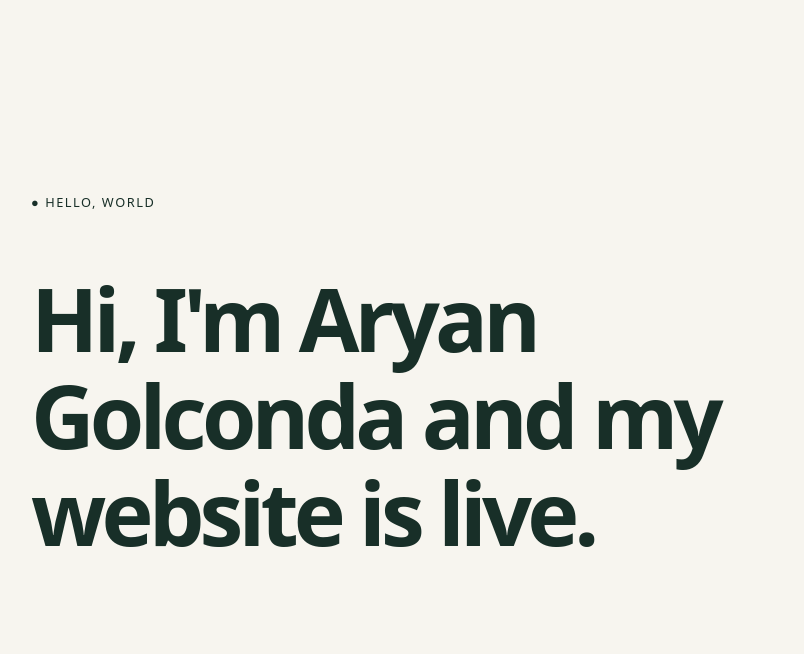
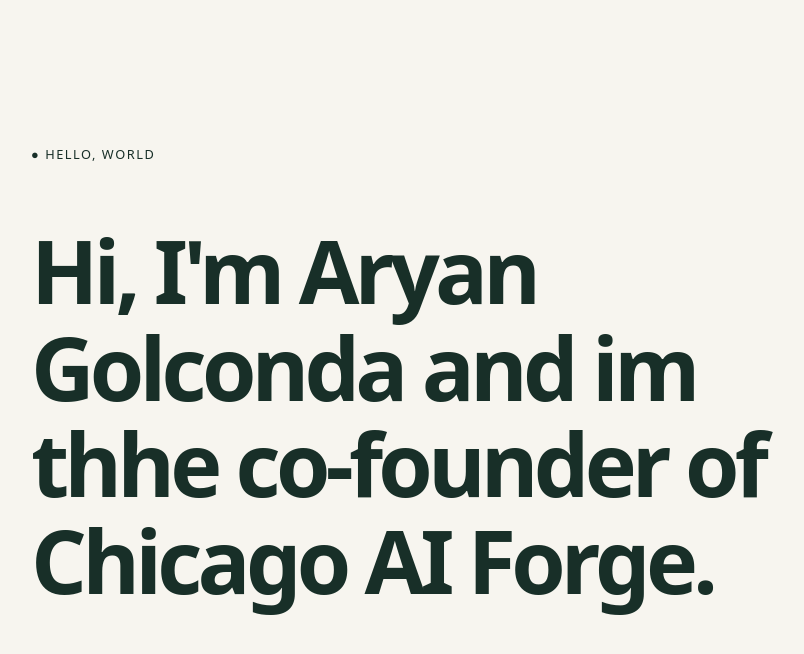
Before and after one commit to Aryang-20/hello-site, a plain HTML site: page index.html in a window 1280 px wide. Shown: the whole page, without its empty margins (179-983 px from the left). Drawn offline with Linux system fonts and the light colour scheme.

Commit message:
Modify introduction in index.html
Updated the introduction text to include the role as co-founder of Chicago AI Forge.

```diff
--- a/index.html
+++ b/index.html
@@ -1,2 +1,2 @@
 <!doctype html>
-<html lang="en"><head><meta charset="utf-8"><meta name="viewport" content="width=device-width,initial-scale=1"><title>Aryan Golconda</title><style>body{margin:0;min-height:100svh;display:grid;place-items:center;background:#f7f5ef;color:#182f28;font-family:system-ui,sans-serif}main{max-width:860px;padding:2rem}p{font-size:.8rem;letter-spacing:.12em;text-transform:uppercase}h1{font-size:clamp(2.5rem,7vw,5.5rem);line-height:1.1;letter-spacing:-.055em;font-weight:600}</style></head><body><main><p>● Hello, world</p><h1>Hi, I'm Aryan Golconda and my website is live.</h1></main></body></html>
+<html lang="en"><head><meta charset="utf-8"><meta name="viewport" content="width=device-width,initial-scale=1"><title>Aryan Golconda</title><style>body{margin:0;min-height:100svh;display:grid;place-items:center;background:#f7f5ef;color:#182f28;font-family:system-ui,sans-serif}main{max-width:860px;padding:2rem}p{font-size:.8rem;letter-spacing:.12em;text-transform:uppercase}h1{font-size:clamp(2.5rem,7vw,5.5rem);line-height:1.1;letter-spacing:-.055em;font-weight:600}</style></head><body><main><p>● Hello, world</p><h1>Hi, I'm Aryan Golconda and im thhe co-founder of Chicago AI Forge.</h1></main></body></html>
```
